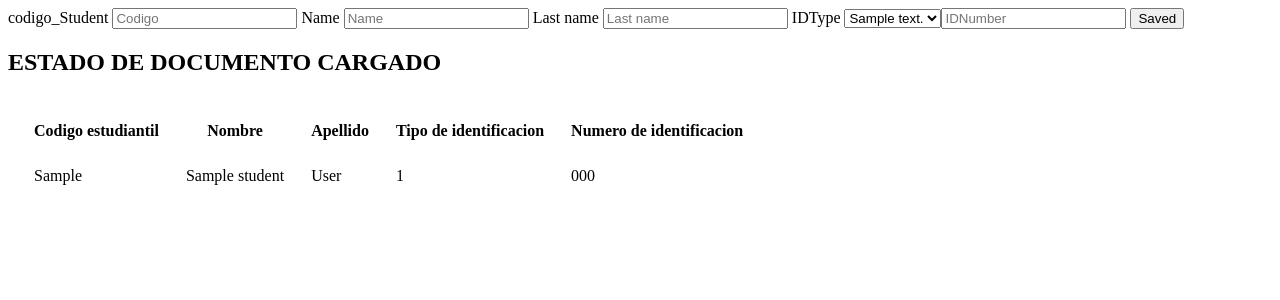
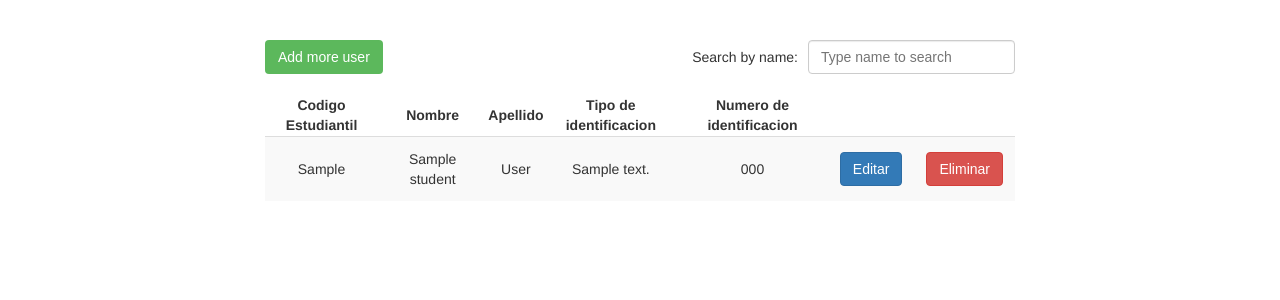
Before and after one commit to Roarco/deploy_proct, a Flask app: template app/templates/crud_student.html in a window 1280 px wide. Shown: the top 300 px of the page. Run offline with Flask 2, Linux system fonts and the light colour scheme; the template is opened without the code that fills it: most values are stand-ins (such as "Sample title", 1, 10 or a date in 2020); parts of the project's set-up code (start-up, migrations or seed data) failed here and were passed over.

Commit message:
agregando funcionalidad para listar los estudiantes y para eliminar estos y por consiguientes los documentos que este ha subido

```diff
--- a/app/services/Documents.py
+++ b/app/services/Documents.py
@@ -27,3 +27,9 @@ class documentService:
         document.administrative_observation = administrative_observation
         db.session.commit()
         return "Document updated"
+
+    def delete_document(codigo_Student):
+        document = Documents.query.filter_by(codigo_Student=codigo_Student).first()
+        db.session.delete(document)
+        db.session.commit()
+        return "Document deleted"
--- /dev/null
+++ b/app/static/css/crud_students.css
@@ -0,0 +1,134 @@
+
+body {
+    font-family: "Helvetica Neue",Helvetica,Arial,sans-serif;
+    font-size: 14px;
+    line-height: 1.42857143;
+    color: #333;
+    background-color: #fff;
+    margin: 0;
+}
+
+.crud-table {
+    max-width: 800px;
+    padding: 40px 0;
+}
+.container {
+    /* padding-right: 15px; */
+    /* padding-left: 15px; */
+    margin-right: auto;
+    margin-left: auto;
+}
+
+* {
+    box-sizing: border-box;
+}
+.clearfix {
+    display: flex;
+    justify-content: space-between;
+    align-items: center;
+}
+.form-inline {
+    margin-bottom: 20px;
+}
+.pull-left {
+    float: left!important;
+}
+.btn-success {
+    color: #fff;
+    background-color: #5cb85c;
+    border-color: #4cae4c;
+}
+.btn {
+    display: inline-block;
+    padding: 6px 12px;
+    margin-bottom: 0;
+    font-size: 14px;
+    font-weight: 400;
+    line-height: 1.42857143;
+    text-align: center;
+    white-space: nowrap;
+    vertical-align: middle;
+    -ms-touch-action: manipulation;
+    touch-action: manipulation;
+    cursor: pointer;
+    -webkit-user-select: none;
+    -moz-user-select: none;
+    -ms-user-select: none;
+    user-select: none;
+    background-image: none;
+    border: 1px solid transparent;
+    border-radius: 4px;
+}
+.btn-primary {
+    background-color: #337ab7;
+    border-color: #2e6da4;
+}
+a {
+    text-decoration: none;
+    color: #fff;
+}
+.btn-danger {
+    background-color: #d9534f;
+    border-color: #d43f3a;
+}
+
+
+.pull-right {
+    float: right!important;
+    display: flex;
+    align-items: center;
+}
+p {
+   margin: 0 10px 0 0;
+}
+.form-control {
+    display: block;
+    width: 100%;
+    height: 34px;
+    padding: 6px 12px;
+    font-size: 14px;
+    line-height: 1.42857143;
+    color: #555;
+    background-color: #fff;
+    background-image: none;
+    border: 1px solid #ccc;
+    border-radius: 4px;
+    -webkit-box-shadow: inset 0 1px 1px rgb(0 0 0 / 8%);
+    box-shadow: inset 0 1px 1px rgb(0 0 0 / 8%);
+    -webkit-transition: border-color ease-in-out .15s,-webkit-box-shadow ease-in-out .15s;
+    -o-transition: border-color ease-in-out .15s,box-shadow ease-in-out .15s;
+    transition: border-color ease-in-out .15s,box-shadow ease-in-out .15s;
+}
+.crude-form__wrapper{
+    display: none;
+}
+.table {
+    width: 100%;
+    max-width: 100%;
+    margin-bottom: 20px;
+    background-color: transparent;
+    border-spacing: 0;
+    border-collapse: collapse;
+}
+.table>tbody>tr>td, .table>tbody>tr>th, .table>tfoot>tr>td, .table>tfoot>tr>th, .table>thead>tr>td {
+    padding: 12px;
+    line-height: 1.42857143;
+    /* vertical-align: top; */
+    border-top: 1px solid #ddd;
+    text-align: center;
+}
+
+.table-striped>tbody>tr:nth-of-type(odd) {
+    background-color: #f9f9f9;
+}
+
+@media (min-width: 768px){
+    .container {
+        width: 750px;
+    }
+    .form-inline .form-control {
+        display: inline-block;
+        width: auto;
+        vertical-align: middle;
+    }
+}
--- a/app/templates/crud_student.html
+++ b/app/templates/crud_student.html
@@ -4,54 +4,59 @@
     <meta charset="UTF-8">
     <meta http-equiv="X-UA-Compatible" content="IE=edge">
     <meta name="viewport" content="width=device-width, initial-scale=1.0">
-    <title>Crud Estudiante</title>
+    <link rel="stylesheet" href="../static/css/crud_students.css">
+    <title>Estudiantes</title>
 </head>
 <body>
-    <form action="/new_student" method="post">
-        <label for="codigo_Student">codigo_Student</label>
-        <input type="number" name="codigo_Student" id="codigo_Student" placeholder="Codigo">
-
-        <label for="name">Name</label>
-        <input type="text" name="name" id="name" placeholder="Name">
-
-        <label for="lastname">Last name</label>
-        <input type="text" name="lastname" id="lastname" placeholder="Last name">
-
-        <label for="IDType">IDType</label>
-        <select name="id_typeid" id="IDType">
-            {% for typeid in typeids %}
-                <option value="{{typeid.id}}">{{typeid.description}}</option>
-            {% endfor %}
-
-        <label for="IDNumber">IDNumber</label>
-        <input type="number" name="IDNumber" id="IDNumber" placeholder="IDNumber">
-
-        <button>Saved</button>
-    </form>
-    <div class="estado-documento">
-        <h2>ESTADO DE DOCUMENTO CARGADO</h2>
-        <table cellspacing="25">
+  <div class="container crud-table" ng-app="myApp" ng-controller="namesCtrl">
+    <div class="clearfix">
+        <div class="form-inline pull-left"><button class="btn btn-success" ng-click="addUser()"><span class="glyphicon glyphicon-plus"> </span>Add more user</button></div>
+        <div class="form-inline pull-right"><p>Search by name:</p><div class="form-group"><input class="form-control" type="text" ng-model="searchName" placeholder="Type name to search" /></div>
+        </div>
+    </div>
+    <table class="table table-striped">
         <thead>
             <tr>
-              <th>Codigo estudiantil</th>
+                <th>Codigo Estudiantil</th>
                 <th>Nombre</th>
                 <th>Apellido</th>
                 <th>Tipo de identificacion</th>
                 <th>Numero de identificacion</th>
             </tr>
         </thead>
-          <tbody>
-            {% for student in students %}
+        <tbody class="text-center">
+            {% for student in students%}
             <tr>
                 <td>{{student.codigo_Student}}</td>
                 <td>{{student.name}}</td>
                 <td>{{student.lastname}}</td>
-                <td>{{student.id_typeid}}</td>
+                <td>{{student.TypeId.description}}</td>
                 <td>{{student.IDNumber}}</td>
+                <td><button class="btn btn-primary" ><a href="">Editar</a></button></td>
+                <td><button class="btn btn-danger"><a href="{{ url_for('Estudiante.delete_Student',id=student.codigo_Student) }}">Eliminar</a></button></td>
             </tr>
             {% endfor %}
         </tbody>
     </table>
+    <div class="crude-form__wrapper" ng-show="triggerForm">
+        <h3 ng-show="editForm">Edit user</h3>
+        <h3 ng-show="addForm">Add user</h3>
+        <form name="userForm" ng-model="userForm">
+            <div class="form-group"><label for="name">Name</label><input class="form-control" id="editName" type="text" name="name" ng-model="crudFormName" placeholder="Edit name" required="required" />
+                <div class="form-alert alert alert-danger" ng-show="userForm.name.$invalid &amp;&amp; userForm.name.$touched">Please input name</div>
+            </div>
+            <div class="form-group"><label for="country">Country</label><input class="form-control" id="editCounty" type="text" name="country" ng-model="crudFormCountry" placeholder="Edit country" required="required" />
+                <div class="form-alert alert alert-danger" ng-show="userForm.country.$invalid &amp;&amp; userForm.country.$touched">Please input user country</div>
+            </div>
+            <div class="form-group"><label for="salary">Salary</label><input class="form-control" id="editSalary" type="number" name="salary" ng-model="crudFormSalary" placeholder="Edit salary" min="1" required="required" />
+                <div class="form-alert alert alert-danger" ng-show="userForm.salary.$invalid &amp;&amp; userForm.salary.$touched"><span ng-show="userForm.salary.$error.number">Please input valid number</span><span ng-show="userForm.salary.$error.min">Please input salary greater than 1</span><span ng-show="userForm.salary.$error.required">Please input salary</span></div>
+            </div>
+            <div class="form-group"><label for="email">Email</label><input class="form-control" id="editEmail" type="email" name="email" ng-model="crudFormEmail" ng-change="checkEmail(editUserId)" placeholder="Edit email" required="required" min="1" /></div>
+            <div class="form-alert alert alert-danger" ng-show="userForm.email.$invalid &amp;&amp; userForm.email.$touched"><span ng-show="userForm.email.$error.email">Please input valid email</span><span ng-show="userForm.email.$error.required">Please input email</span></div>
+            <div class="form-alert alert alert-danger" ng-show="emailExisted">This email has been registerd by other user</div><button class="btn btn-primary" ng-click="saveEdit(editUserId)" ng-disabled="userForm.$invalid || emailExisted"> <i class="glyphicon glyphicon-pencil"> </i>Save change</button><button class="btn btn-primary" ng-click="triggerForm = false"> Cancel</button>
+        </form>
+    </div>
 </div>
 </body>
+</body>
 </html>
```
Also changed, not shown: app/routes/Students.py (+12 -9 lines), app/services/Students.py (+11 -3 lines), 1 other file. Lines whose indentation alone changed are shown as unchanged.
